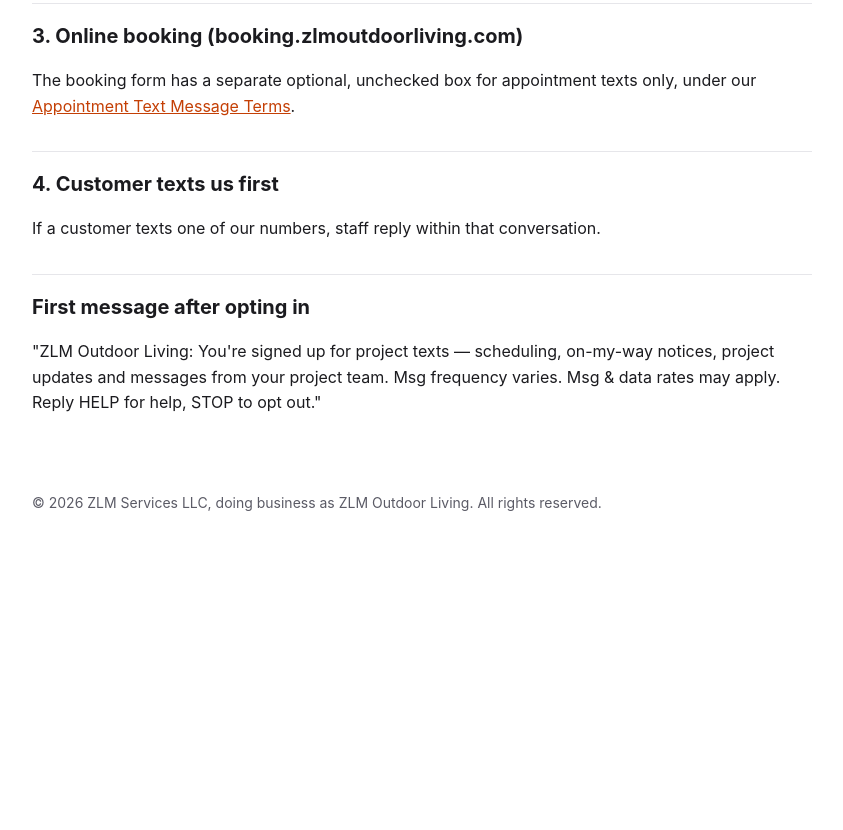
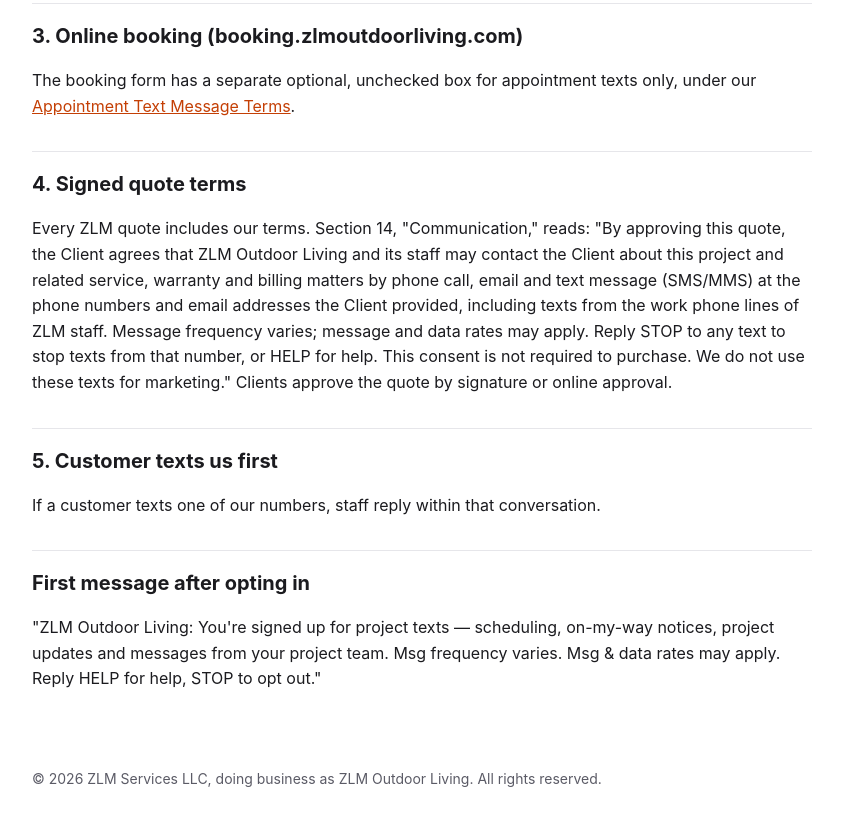
Before and after one commit to zlmoutdoorliving/docs, a plain HTML site: page project-texts-optin.html in a window 1280 px wide. Shown: the part 1211-2041 px from the top of the page, without its empty margins (218-1061 px from the left). Before the commit the page ends 1765 px from the top, so only its background shows below. Drawn offline with Linux system fonts and the light colour scheme.

Commit message:
Add signed-quote Communication terms as an opt-in method
Co-Authored-By: Claude Opus 5.5 <noreply@anthropic.com>
Claude-Session: https://claude.ai/code/session_01DZ8jEyB8sdNNsMY5jtr2LP

```diff
--- a/project-texts-optin.html
+++ b/project-texts-optin.html
@@ -41,7 +41,9 @@
 <label style="display:flex;gap:10px;align-items:flex-start;font-size:14px;line-height:1.5"><input type="checkbox" style="margin-top:4px;flex:none"><span>Optional: Text me about my project from ZLM Outdoor Living at the mobile number above — appointment and scheduling texts, on-my-way notices, project updates, Client Hub alerts and messages from my project team. Message frequency varies. Msg &amp; data rates may apply. Reply HELP for help, STOP to opt out. Consent is not required to buy anything. See our <a href="project-texts-terms.html">Text Message Terms</a> and <a href="project-texts-privacy.html">Privacy Policy</a>.</span></label></div>
   <h2>3. Online booking (booking.zlmoutdoorliving.com)</h2>
   <p>The booking form has a separate optional, unchecked box for appointment texts only, under our <a href="appointment-texts-terms.html">Appointment Text Message Terms</a>.</p>
-  <h2>4. Customer texts us first</h2>
+  <h2>4. Signed quote terms</h2>
+  <p>Every ZLM quote includes our terms. Section 14, "Communication," reads: "By approving this quote, the Client agrees that ZLM Outdoor Living and its staff may contact the Client about this project and related service, warranty and billing matters by phone call, email and text message (SMS/MMS) at the phone numbers and email addresses the Client provided, including texts from the work phone lines of ZLM staff. Message frequency varies; message and data rates may apply. Reply STOP to any text to stop texts from that number, or HELP for help. This consent is not required to purchase. We do not use these texts for marketing." Clients approve the quote by signature or online approval.</p>
+  <h2>5. Customer texts us first</h2>
   <p>If a customer texts one of our numbers, staff reply within that conversation.</p>
   <h2>First message after opting in</h2>
   <p>"ZLM Outdoor Living: You're signed up for project texts — scheduling, on-my-way notices, project updates and messages from your project team. Msg frequency varies. Msg &amp; data rates may apply. Reply HELP for help, STOP to opt out."</p>
```
Also changed, not shown: project-texts-terms.html (+1 -0 lines).
